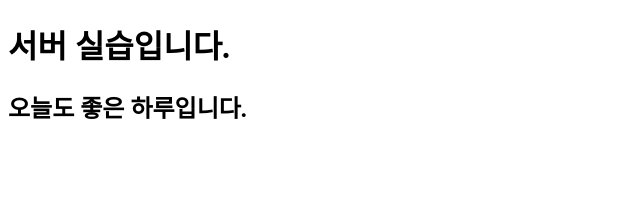
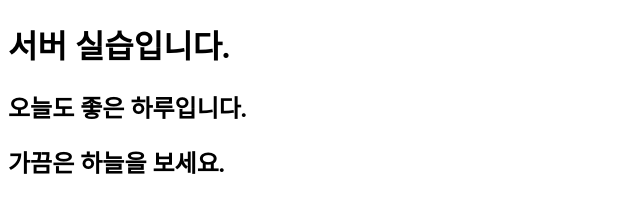
Before and after one commit to doccomsa/ezen-pt, a plain HTML site: page server.html in a window 1280 px wide. Shown: the whole page, without its empty margins (0-640 px from the left). Drawn offline with Linux system fonts and the light colour scheme.

Commit message:
look sky

```diff
--- a/server.html
+++ b/server.html
@@ -8,5 +8,6 @@
 <body>
     <h1>서버 실습입니다.</h1>
     <h2>오늘도 좋은 하루입니다.</h2>
+    <h2>가끔은 하늘을 보세요.</h2>
 </body>
 </html>
```
